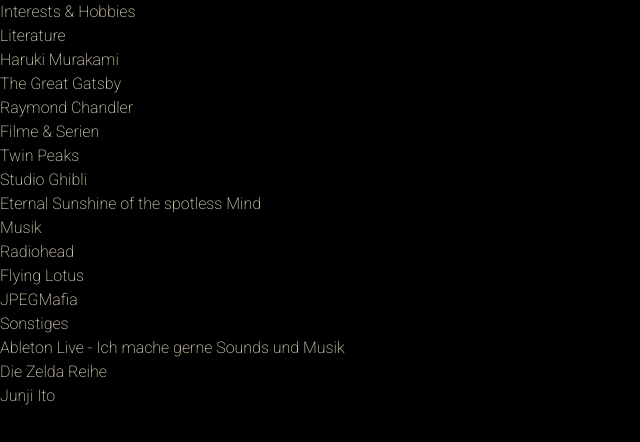
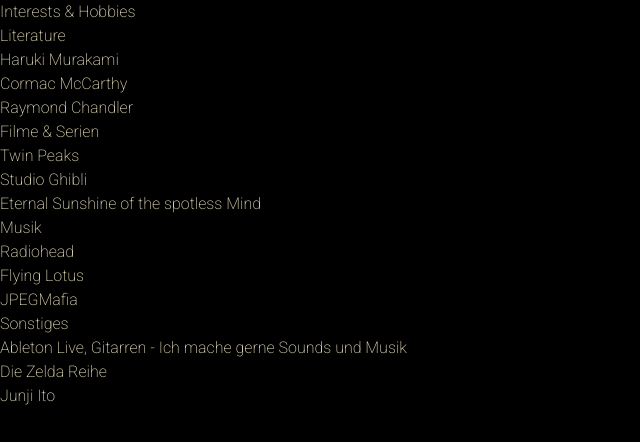
Before and after one commit to Mouveee/mouveee.github.io, a Next.js app: page /about in a window 1280 px wide. Shown: the top 442 px of the page, without its empty margins (0-640 px from the left). Built offline with nearby package versions, Linux system fonts and the light colour scheme.

Commit message:
About: Change content

```diff
--- a/src/app/about/page.tsx
+++ b/src/app/about/page.tsx
@@ -8,7 +8,7 @@
     category: "Literature",
     items: [
       "Haruki Murakami",
-      "The Great Gatsby",
+      "Cormac McCarthy",
       "Raymond Chandler",
     ]
   },
@@ -31,7 +31,7 @@
   {
     category: "Sonstiges",
     items: [
-      "Ableton Live - Ich mache gerne Sounds und Musik",
+      "Ableton Live, Gitarren - Ich mache gerne Sounds und Musik",
       "Die Zelda Reihe",
       "Junji Ito"
     ]
```
